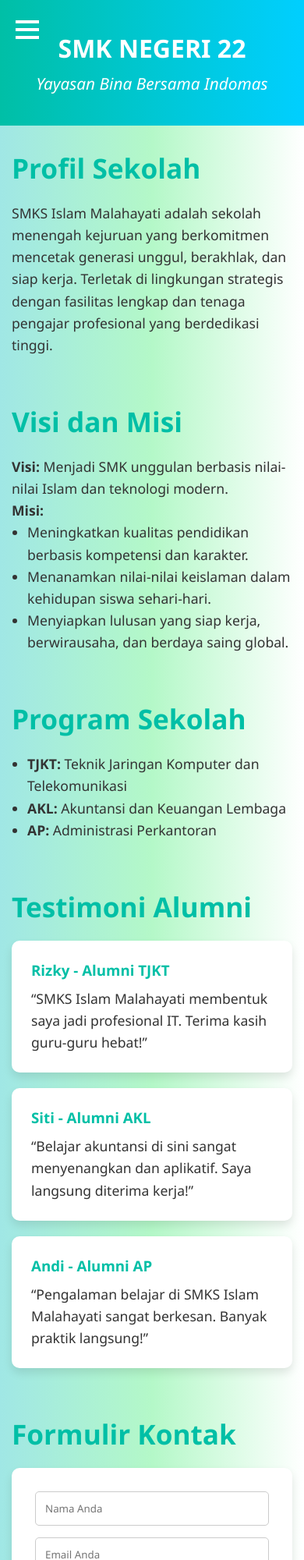
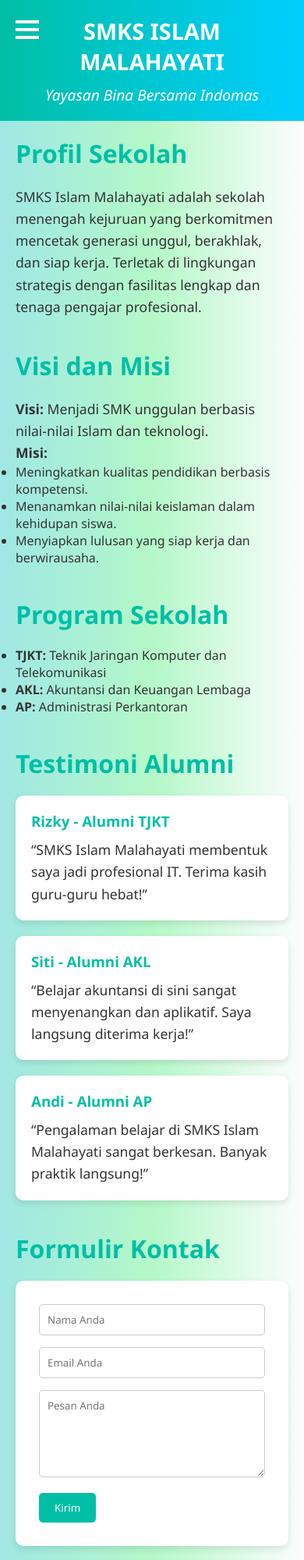
Before and after one commit to alfauzaskaulani-netizen/alfauzaskaulani-netizen.github.io, a plain HTML site: page index.html in a window 390 px wide. Shown: the top 2000 px of the page at 78% size. Drawn offline with Linux system fonts and the light colour scheme.

Commit message:
Update index.html

```diff
--- a/index.html
+++ b/index.html
@@ -3,9 +3,9 @@
 <head>
   <meta charset="UTF-8" />
   <meta name="viewport" content="width=device-width, initial-scale=1.0" />
-  <title>SMK ISLAM MALAHAYATI</title>
+  <title>SMKS Islam Malahayati</title>
   <style>
-    /* Reset dan Font */
+    /* Font dan Reset */
     * {
       margin: 0;
       padding: 0;
@@ -14,26 +14,25 @@
     }
 
     body {
-      background: linear-gradient(to right, #a0e7e5, #b4f8c8, #ffffff);
+      background: linear-gradient(to right, #a0e7e5, #b4f8c8, #fdfdfd);
       color: #333;
-      overflow-x: hidden;
     }
 
     header {
       background: linear-gradient(to right, #00bfa6, #00cfff);
       color: white;
-      padding: 40px 20px;
+      padding: 20px;
       text-align: center;
       position: relative;
     }
 
     header h1 {
-      font-size: 3em;
+      font-size: 2.5em;
       margin-bottom: 10px;
     }
 
     header p {
-      font-size: 1.3em;
+      font-size: 1.2em;
       font-style: italic;
     }
 
@@ -57,18 +56,18 @@
     nav {
       position: fixed;
       top: 0;
-      left: -260px;
-      width: 260px;
+      left: -250px;
+      width: 250px;
       height: 100%;
       background-color: #00bfa6;
-      padding-top: 80px;
+      padding-top: 60px;
       transition: 0.3s;
       z-index: 999;
     }
 
     nav a {
       display: block;
-      padding: 15px 30px;
+      padding: 15px 25px;
       color: white;
       text-decoration: none;
       font-weight: bold;
@@ -85,24 +84,20 @@
 
     /* Section */
     section {
-      padding: 50px 20px;
+      padding: 40px 20px;
       max-width: 1000px;
       margin: auto;
     }
 
     section h2 {
-      font-size: 2.2em;
+      font-size: 2em;
       margin-bottom: 20px;
       color: #00bfa6;
     }
 
-    section p, section ul {
+    section p {
       font-size: 1.1em;
       line-height: 1.6;
-    }
-
-    section ul {
-      padding-left: 20px;
     }
 
     /* Animasi */
@@ -111,27 +106,22 @@
     }
 
     @keyframes fadeIn {
-      from { opacity: 0; transform: translateY(30px); }
+      from { opacity: 0; transform: translateY(20px); }
       to { opacity: 1; transform: translateY(0); }
     }
 
     /* Testimoni */
     .testimoni {
       display: grid;
-      grid-template-columns: repeat(auto-fit, minmax(280px, 1fr));
+      grid-template-columns: repeat(auto-fit, minmax(250px, 1fr));
       gap: 20px;
     }
 
     .card {
       background-color: white;
       border-radius: 10px;
-      padding: 25px;
-      box-shadow: 0 6px 12px rgba(0,0,0,0.1);
-      transition: transform 0.3s;
-    }
-
-    .card:hover {
-      transform: translateY(-5px);
+      padding: 20px;
+      box-shadow: 0 4px 8px rgba(0,0,0,0.1);
     }
 
     .card h3 {
@@ -144,12 +134,12 @@
       background-color: white;
       padding: 30px;
       border-radius: 10px;
-      box-shadow: 0 6px 12px rgba(0,0,0,0.1);
+      box-shadow: 0 4px 8px rgba(0,0,0,0.1);
     }
 
     form input, form textarea {
       width: 100%;
-      padding: 12px;
+      padding: 10px;
       margin-bottom: 15px;
       border: 1px solid #ccc;
       border-radius: 5px;
@@ -158,11 +148,10 @@
     form button {
       background-color: #00bfa6;
       color: white;
-      padding: 12px 25px;
+      padding: 10px 20px;
       border: none;
       border-radius: 5px;
       cursor: pointer;
-      font-size: 1em;
     }
 
     form button:hover {
@@ -172,19 +161,11 @@
     /* Responsif */
     @media (max-width: 600px) {
       header h1 {
-        font-size: 2em;
+        font-size: 1.8em;
       }
 
       section {
-        padding: 30px 15px;
-      }
-
-      nav {
-        width: 200px;
-      }
-
-      nav a {
-        padding: 12px 20px;
+        padding: 20px;
       }
     }
   </style>
@@ -204,23 +185,23 @@
   </nav>
 
   <header class="fade-in">
-    <h1>SMK NEGERI 22</h1>
+    <h1>SMKS ISLAM MALAHAYATI</h1>
     <p>Yayasan Bina Bersama Indomas</p>
   </header>
 
   <section id="profil" class="fade-in">
     <h2>Profil Sekolah</h2>
-    <p>SMKS Islam Malahayati adalah sekolah menengah kejuruan yang berkomitmen mencetak generasi unggul, berakhlak, dan siap kerja. Terletak di lingkungan strategis dengan fasilitas lengkap dan tenaga pengajar profesional yang berdedikasi tinggi.</p>
+    <p>SMKS Islam Malahayati adalah sekolah menengah kejuruan yang berkomitmen mencetak generasi unggul, berakhlak, dan siap kerja. Terletak di lingkungan strategis dengan fasilitas lengkap dan tenaga pengajar profesional.</p>
   </section>
 
   <section id="visi" class="fade-in">
     <h2>Visi dan Misi</h2>
-    <p><strong>Visi:</strong> Menjadi SMK unggulan berbasis nilai-nilai Islam dan teknologi modern.</p>
+    <p><strong>Visi:</strong> Menjadi SMK unggulan berbasis nilai-nilai Islam dan teknologi.</p>
     <p><strong>Misi:</strong></p>
     <ul>
-      <li>Meningkatkan kualitas pendidikan berbasis kompetensi dan karakter.</li>
-      <li>Menanamkan nilai-nilai keislaman dalam kehidupan siswa sehari-hari.</li>
-      <li>Menyiapkan lulusan yang siap kerja, berwirausaha, dan berdaya saing global.</li>
+      <li>Meningkatkan kualitas pendidikan berbasis kompetensi.</li>
+      <li>Menanamkan nilai-nilai keislaman dalam kehidupan siswa.</li>
+      <li>Menyiapkan lulusan yang siap kerja dan berwirausaha.</li>
     </ul>
   </section>
 
```
